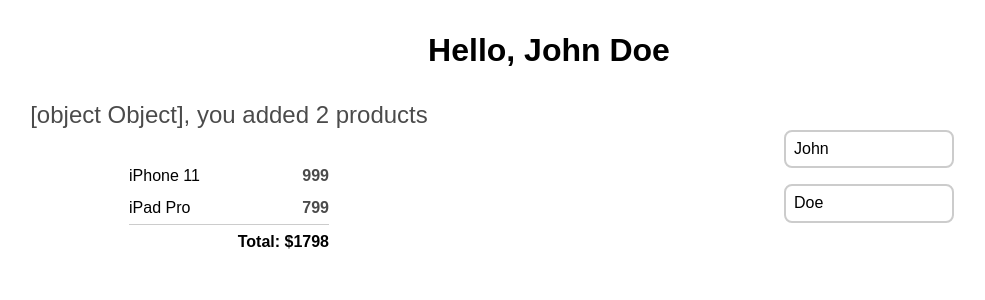
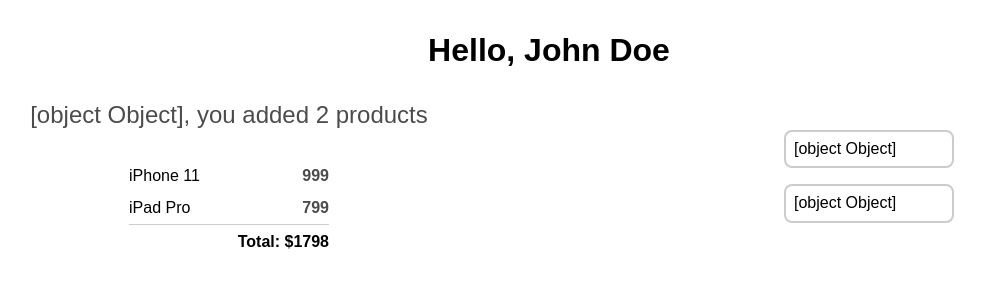
Before and after one commit to AlekseyRD88/ReactLesson10Task2, a React app: page / in a window 1280 px wide. Shown: the top 300 px of the page, without its empty margins (91-1076 px from the left). Built offline with nearby package versions, Linux system fonts and the light colour scheme.

Commit message:
message3

```diff
--- a/src/UserForm.jsx
+++ b/src/UserForm.jsx
@@ -3,9 +3,9 @@
 const UserForm = ({ userData, handleChange }) => {
     return(
       <form className="user-form">
-        <input type="text" name="firstName" className="user-form__input" value={userData.firstName}
+        <input type="text" name="firstName" className="user-form__input" value={userData}
         onChange={handleChange}/>
-        <input type="text" name="lastName" className="user-form__input" value={userData.lastName}
+        <input type="text" name="lastName" className="user-form__input" value={userData}
         onChange={handleChange}/>
       </form>
     );
```
